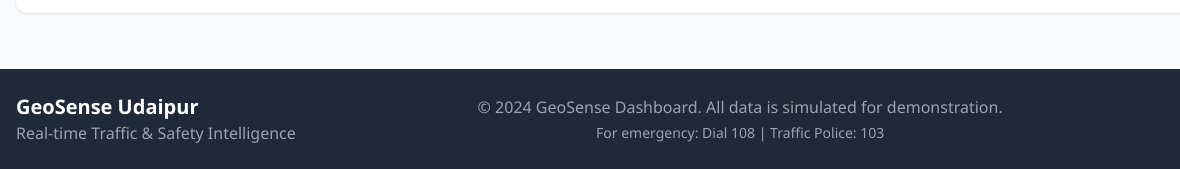
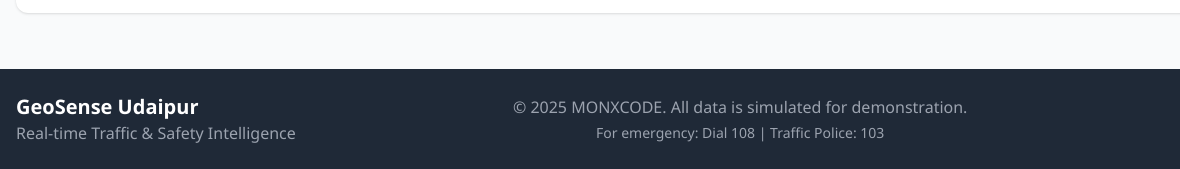
Before and after one commit to monxcode/GeoSense-, a plain HTML site: page index.html in a window 1280 px wide. Shown: the part 2576-2745 px from the top of the page, 0-1180 px from the left. Drawn offline with nearby package versions, Linux system fonts and the light colour scheme; no server answers.

Commit message:
Update index.html

```diff
--- a/index.html
+++ b/index.html
@@ -267,7 +267,7 @@
                     <p class="text-gray-400">Real-time Traffic & Safety Intelligence</p>
                 </div>
                 <div class="text-center text-gray-400">
-                    <p>© 2024 GeoSense Dashboard. All data is simulated for demonstration.</p>
+                    <p>© 2025 MONXCODE. All data is simulated for demonstration.</p>
                     <p class="text-sm mt-1">For emergency: Dial 108 | Traffic Police: 103</p>
                 </div>
                 <div class="flex space-x-4 mt-4 md:mt-0">
```
